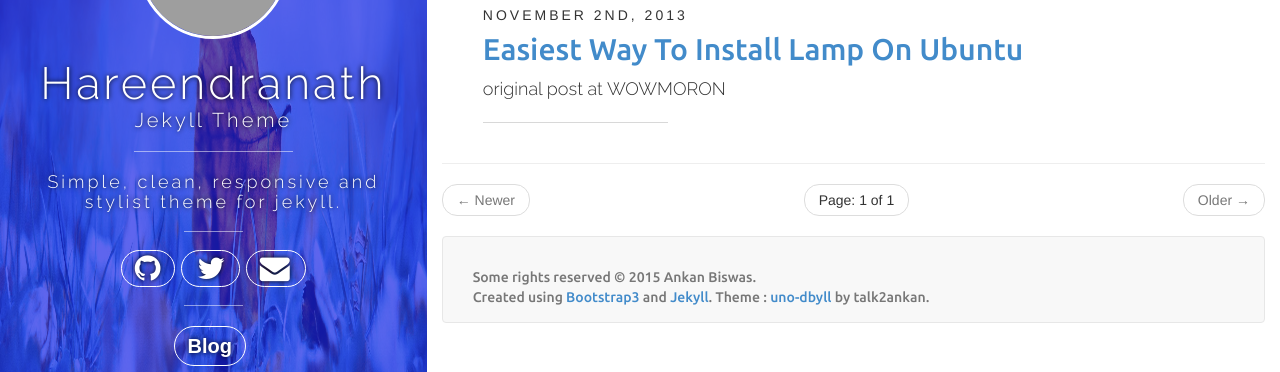
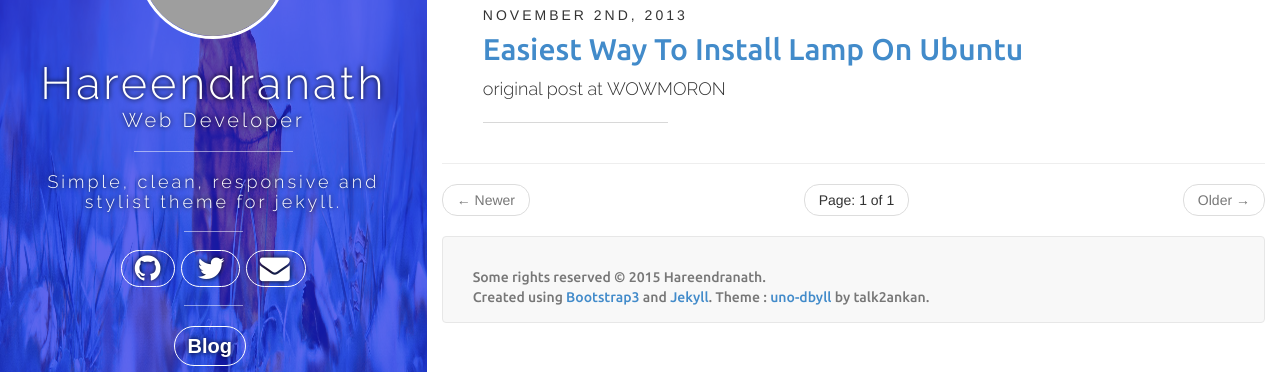
Before and after one commit to harikuttan/harikuttan.github.io, a Jekyll site: the page built from index.html, in a window 1280 px wide. Shown: the part 213-585 px from the top of the page. Built offline with Jekyll 4.4.1, drawn with Linux system fonts in a browser that asks for light colours; nearby versions of some CDN libraries; the list of posts is cut into pages by our own code; comment, search, counter and statistics services are not loaded; grey boxes are pictures that could not be loaded.

```diff
--- a/_config.yml
+++ b/_config.yml
@@ -21,11 +21,11 @@ title : Hareendranath
 
 
 author:
-  name: Ankan Biswas
-  role: Jekyll Theme
-  email: support@ankanbiswas.in
-  github: talk2ankan
-  twitter: talk2ankan
+  name: Hareendranath
+  role: Web Developer
+  email: hareendranath777@gmail.com
+  github: harikuttan
+  twitter: hareendranath_
   facebook: talk2ankan
   googleplus: +AnkanBiswasWorkspace
   bio: "Simple, clean, responsive and stylist theme for jekyll. "
```
Also changed, not shown: 5 other files.
